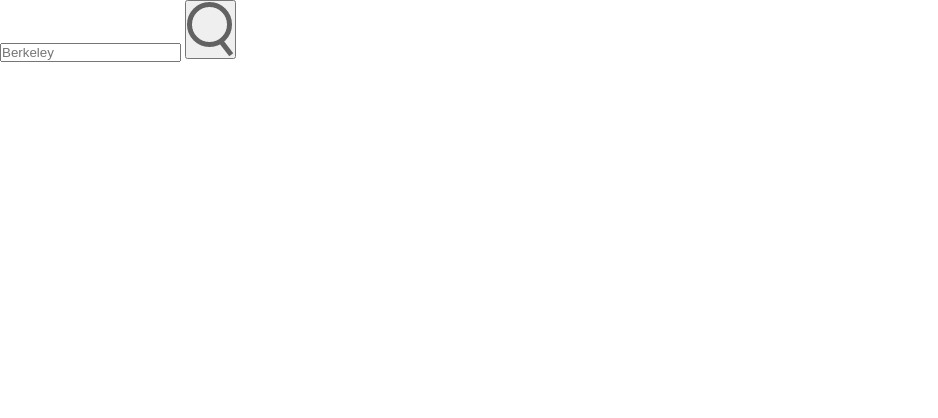
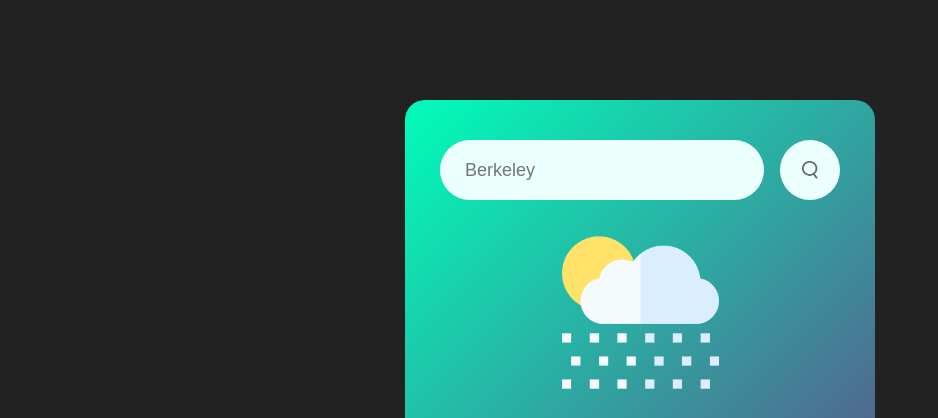
Before and after one commit to NicoV7/Weather-App, a plain HTML site: page index.html in a window 1280 px wide. Shown: the top 418 px of the page, without its empty margins (0-938 px from the left). Drawn offline with Linux system fonts and the light colour scheme.

Commit message:
Berkeley on main screen

```diff
--- a/index.html
+++ b/index.html
@@ -10,6 +10,11 @@
                 <input type="text" placeholder="Berkeley" spellcheck="false">
                 <button> <img src = "images/search.png"></button>
             </div>
+            <div class="weather">
+                <img src="images/rain.png" class="weather-icon">
+                <h1 class="temp">79°F</h1>
+                <h2 class="city">Berkeley</h2>
+            </div>
         </div>
     </body>
 </html>
--- a/style.css
+++ b/style.css
@@ -4,3 +4,50 @@
     font-family: 'Poppins', sans-serif;
     box-sizing: border-box;
 }
+body {
+    background: #222
+}
+
+.card{
+    width: 90%;
+    max-width: 470px;
+    background: linear-gradient(135deg, #00feba,#5b548a );
+    color: #fff;
+    margin: 100px auto 0;
+    border-radius: 20px;
+    padding: 40px 35px;
+    text-align: center;
+}
+
+.search{
+    width: 100%;
+    display: flex;
+    align-items: center;
+    justify-content: space-between;
+}
+.search input {
+    border: 0;
+    outline: 0;
+    background: #ebfffc;
+    color: #555;
+    padding: 10px 25px;
+    height: 60px;
+    border-radius: 30px;
+    flex: 1;
+    margin-right: 16px;
+    font-size: 18px;
+}
+
+.search button{
+    border: 0;
+    outline: 0;
+    background: #ebfffc;
+    border-radius: 50%;
+    width: 60px;
+    height: 60px;
+    cursor: pointer;
+}
+
+.search button img{
+    width: 16px;
+}
```
